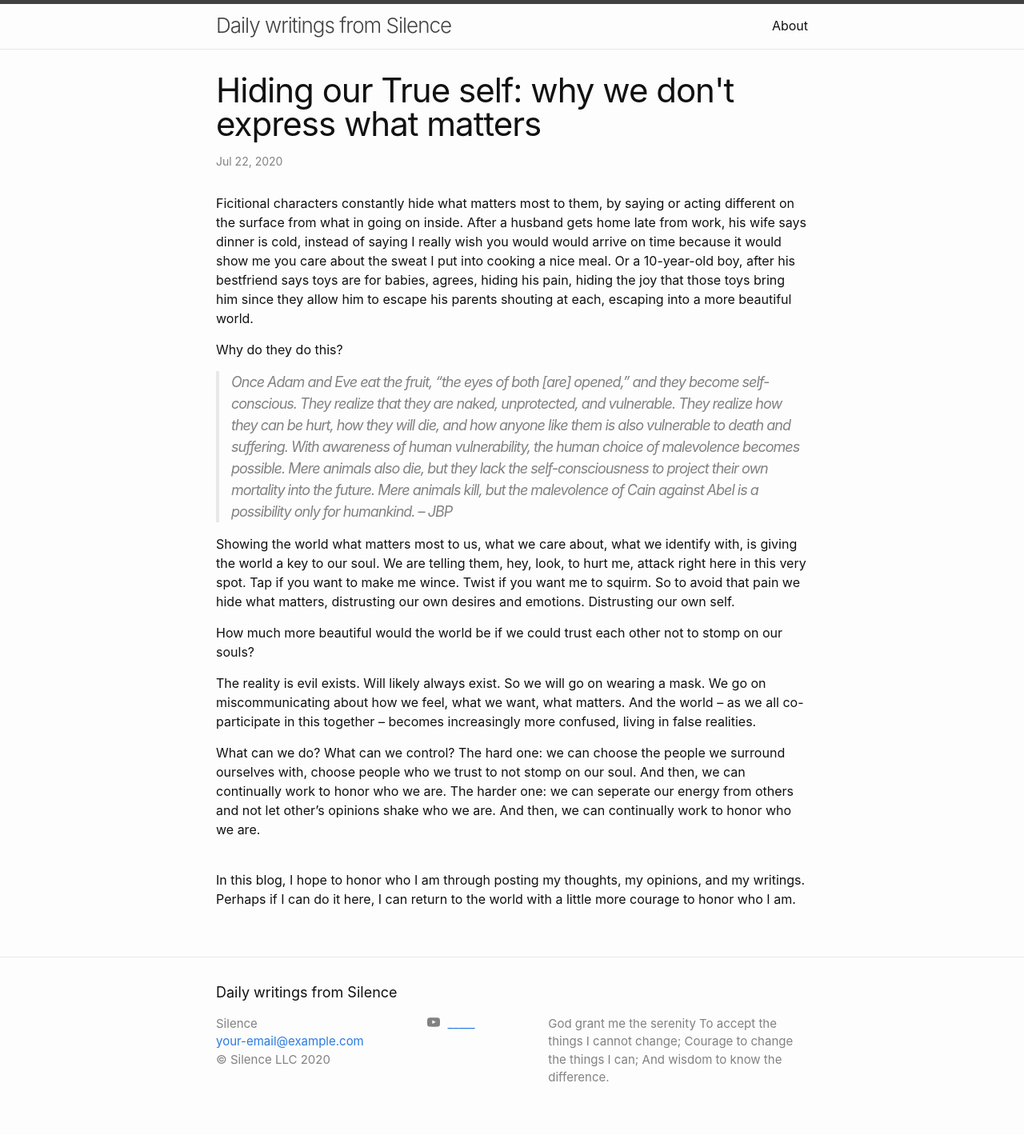
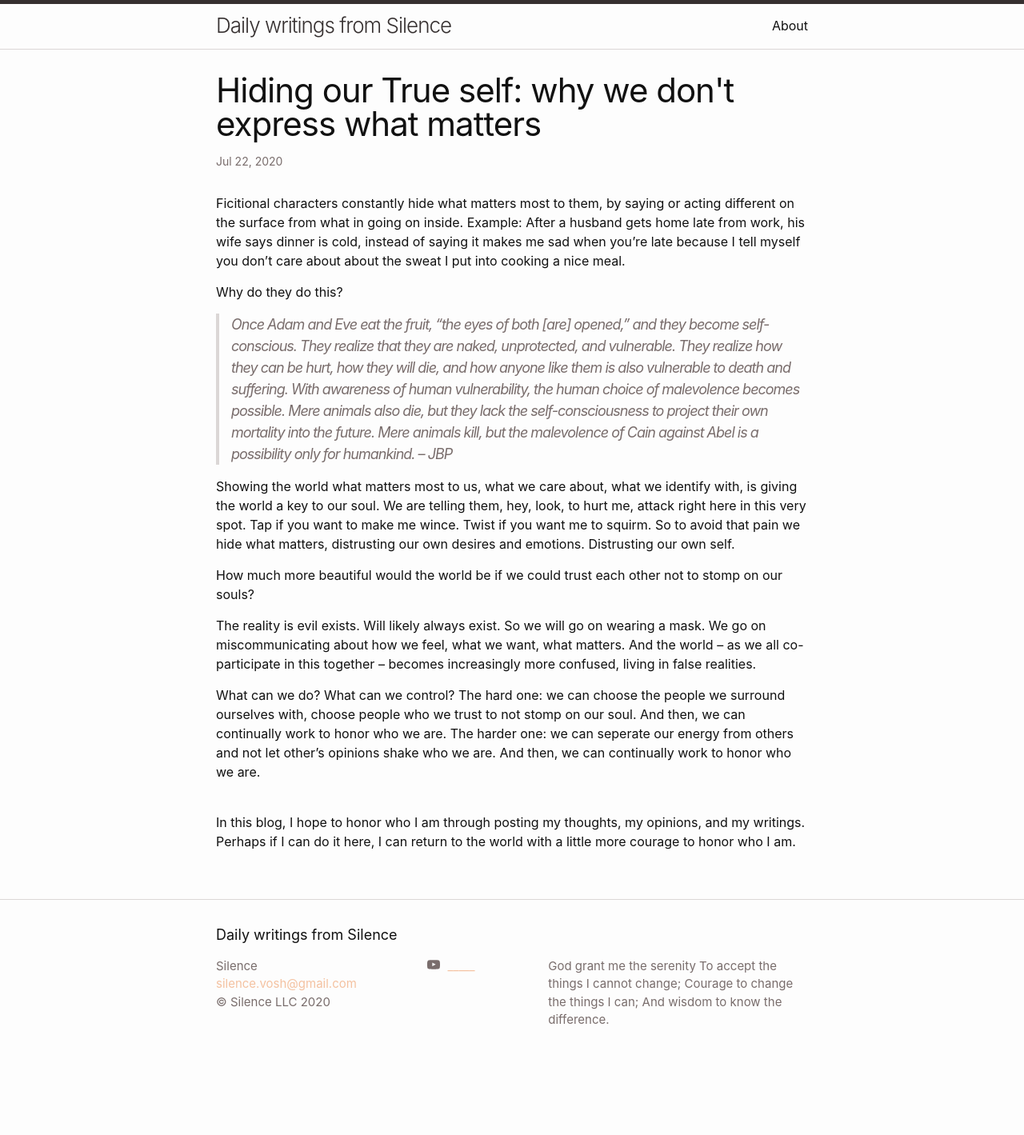
Before and after one commit to SilenceVosh/silencevosh.github.io, a Jekyll site: the page built from _posts/2020-07-21-Hiding-our-True-self:-why-we-don't-express-what-matters.md, in a window 1280 px wide. Shown: the whole page at 80% size. Built offline with Jekyll 4.4.1, drawn with Linux system fonts in a browser that asks for light colours; after the commit the page ends 1347 px from its top, so only the background shows below that.

```diff
--- a/_config.yml
+++ b/_config.yml
@@ -19,7 +19,7 @@
 # in the templates via {{ site.myvariable }}.
 
 title: Daily writings from Silence
-email: your-email@example.com
+email: silence.vosh@gmail.com
 description: >- # this means to ignore newlines until "baseurl:"
   God grant me the serenity
   To accept the things I cannot change;
--- a/_layouts/home.html
+++ b/_layouts/home.html
@@ -27,8 +27,9 @@ layout: default
       </li>
       {%- endfor -%}
     </ul>
-
+    <!--
     <p class="rss-subscribe">subscribe <a href="{{ "/feed.xml" | relative_url }}">via RSS</a></p>
+    -->
   {%- endif -%}
 
 </div>
--- a/_layouts/post.html
+++ b/_layouts/post.html
@@ -13,6 +13,12 @@ layout: default
       {%- if page.author -%}
         • <span itemprop="author" itemscope itemtype="http://schema.org/Person"><span class="p-author h-card" itemprop="name">{{ page.author }}</span></span>
       {%- endif -%}</p>
+      <!-- future addition
+      <p class="post-meta">
+        {%- if page.tag -%}
+          • <span itemprop="author" itemscope itemtype="http://schema.org/Person"><span class="p-author h-card" itemprop="name">{{ page.tag }}</span></span>
+        {%- endif -%}</p>
+      -->
   </header>
 
   <div class="post-content e-content" itemprop="articleBody">
--- a/_posts/2020-07-21-Hiding-our-True-self:-why-we-don't-express-what-matters.md
+++ b/_posts/2020-07-21-Hiding-our-True-self:-why-we-don't-express-what-matters.md
@@ -5,7 +5,7 @@ date:   2020-07-21 20:22:32 -0500
 categories: HumanLearnings
 tags: test_tag
 ---
-Ficitional characters constantly hide what matters most to them, by saying or acting different on the surface from what in going on inside. After a husband gets home late from work, his wife says dinner is cold, instead of saying I really wish you would would arrive on time because it would show me you care about the sweat I put into cooking a nice meal. Or a 10-year-old boy, after his bestfriend says toys are for babies, agrees, hiding his pain, hiding the joy that those toys bring him since they allow him to escape his parents shouting at each, escaping into a more beautiful world.
+Ficitional characters constantly hide what matters most to them, by saying or acting different on the surface from what in going on inside. Example: After a husband gets home late from work, his wife says dinner is cold, instead of saying it makes me sad when you're late because I tell myself you don't care about about the sweat I put into cooking a nice meal.
 
 Why do they do this?
 
--- a/_sass/minima.scss
+++ b/_sass/minima.scss
@@ -12,9 +12,9 @@ $spacing-unit:     30px !default;
 
 $text-color:       #111 !default;
 $background-color: #fdfdfd !default;
-$brand-color:      #2a7ae2 !default;
+$brand-color:      #f4c2a1 !default;
 
-$grey-color:       #828282 !default;
+$grey-color:       #796d6c !default;
 $grey-color-light: lighten($grey-color, 40%) !default;
 $grey-color-dark:  darken($grey-color, 25%) !default;
 
```
Also changed, not shown: _posts/2020-06-08-welcome-to-jekyll.markdown (deleted, +0 -29 lines), _posts/2020-07-01-test-post.md (deleted, +0 -8 lines), _posts/2020-07-06-my-first-post.md (deleted, +0 -13 lines), _posts/2020-07-27-Find-out-if-its-NOT-your-passion.md (deleted, +0 -7 lines), 10 other files.
